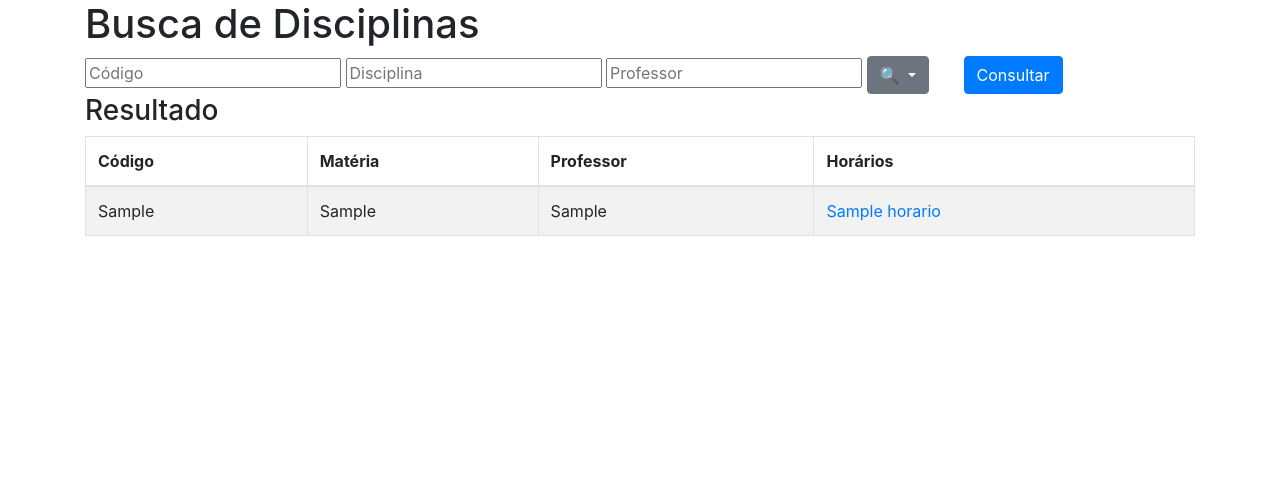
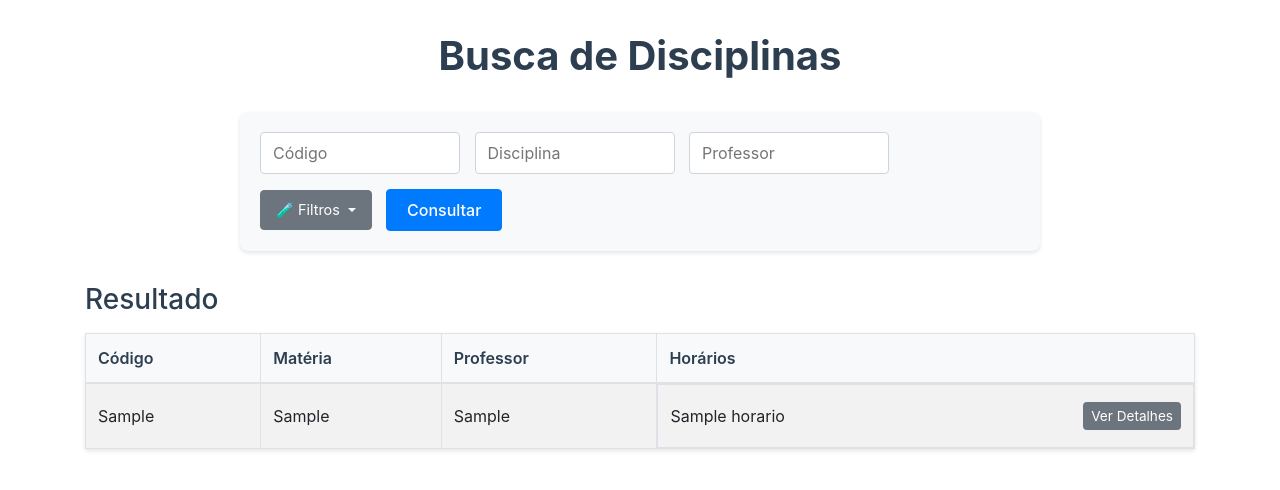
Before and after one commit to BeVieira/PUC-Disciplines-Info, a Django app: template site_disciplines_info/app_disciplines_info/templates/consulta.html in a window 1280 px wide. Shown: the part 76-566 px from the top of the page. Run offline with Django 5.2, Linux system fonts and the light colour scheme; the template is opened without the code that fills it: most values are stand-ins (such as "Sample title", 1, 10 or a date in 2020).

Commit message:
Update consulta.html

```diff
--- a/site_disciplines_info/app_disciplines_info/templates/consulta.html
+++ b/site_disciplines_info/app_disciplines_info/templates/consulta.html
@@ -1,6 +1,171 @@
 {% extends 'base.html' %}
+{% block content %}
+    <style>
+        /* Main title styling */
+        h1 {
+            text-align: center;
+            color: #2c3e50;
+            margin: 2rem 0;
+            font-weight: bold;
+        }
 
-{% block content %}
+        /* Form container styling */
+        form {
+            max-width: 800px;
+            margin: 0 auto;
+            padding: 20px;
+            background-color: #f8f9fa;
+            border-radius: 8px;
+            box-shadow: 0 2px 4px rgba(0,0,0,0.1);
+        }
+
+        /* Input fields styling */
+        input[type="text"] {
+            width: 200px;
+            padding: 8px 12px;
+            margin: 0 10px 15px 0;
+            border: 1px solid #ced4da;
+            border-radius: 4px;
+            transition: border-color 0.2s ease-in-out;
+        }
+
+        input[type="text"]:focus {
+            outline: none;
+            border-color: #0d6efd;
+            box-shadow: 0 0 0 0.2rem rgba(13, 110, 253, 0.25);
+        }
+
+        /* Dropdown button group styling */
+        .btn-group {
+            margin-right: 10px;
+            display: inline-block;
+        }
+
+        /* Filter button styling */
+        .filter-btn {
+            padding: 8px 15px;
+            font-size: 0.9rem;
+        }
+
+        /* Dropdown menu styling */
+        .dropdown-menu {
+            padding: 15px !important;
+            border: none;
+            box-shadow: 0 2px 10px rgba(0,0,0,0.1);
+        }
+
+        /* Checkbox styling */
+        input[type="checkbox"] {
+            margin-right: 8px;
+        }
+
+        /* Labels styling */
+        label {
+            display: block;
+            margin-bottom: 8px;
+            color: #2c3e50;
+        }
+
+        /* Results section styling */
+        h3 {
+            margin: 2rem 0 1rem;
+            color: #2c3e50;
+        }
+
+        /* Table styling */
+        .table {
+            margin-top: 1rem;
+            background-color: white;
+            box-shadow: 0 2px 4px rgba(0,0,0,0.1);
+        }
+
+        .table th {
+            background-color: #f8f9fa;
+            color: #2c3e50;
+            font-weight: 600;
+        }
+
+        /* View Details Button styling */
+        .btn-view-details {
+            background-color: #6c757d;
+            color: white;
+            padding: 4px 8px;
+            border-radius: 4px;
+            font-size: 0.85rem;
+            border: none;
+            margin: 2px 0;
+            transition: background-color 0.2s;
+            text-decoration: none;
+            display: inline-block;
+        }
+
+        .btn-view-details:hover {
+            background-color: #5a6268;
+            color: white;
+            text-decoration: none;
+        }
+
+        /* Schedule cell styling */
+        .schedule-cell {
+            display: flex;
+            flex-direction: column;
+            gap: 5px;
+        }
+
+        .schedule-item {
+            display: flex;
+            justify-content: space-between;
+            align-items: center;
+            padding: 3px 0;
+        }
+
+        .schedule-time {
+            margin-right: 10px;
+            flex: 1;
+        }
+
+        /* No results message styling */
+        h4 {
+            text-align: center;
+            color: #6c757d;
+            margin: 2rem 0;
+        }
+
+        /* Submit button styling */
+        .btn-primary {
+            padding: 8px 20px;
+            font-weight: 500;
+        }
+
+        /* Responsive adjustments */
+        @media (max-width: 768px) {
+            input[type="text"] {
+                width: 100%;
+                margin-right: 0;
+            }
+
+            .btn-group {
+                display: block;
+                margin: 10px 0;
+            }
+
+            .dropdown-menu {
+                width: 100% !important;
+            }
+
+            .schedule-item {
+                flex-direction: column;
+                align-items: flex-start;
+            }
+
+            .btn-view-details {
+                width: 100%;
+                text-align: center;
+                margin-top: 5px;
+            }
+        }
+    </style>
+
     <h1>Busca de Disciplinas</h1>
 
     <form action="{% url 'consultar' %}" method="POST">
@@ -11,8 +176,8 @@
         <input type="text" name="professor" placeholder="Professor">
 
         <div class="btn-group">
-            <button type="button" class="btn btn-secondary dropdown-toggle" data-bs-toggle="dropdown" data-bs-display="static" aria-expanded="false">
-                &#x1F50D;
+            <button type="button" class="btn btn-secondary dropdown-toggle filter-btn" data-bs-toggle="dropdown" data-bs-display="static" aria-expanded="false">
+                &#x1F9EA; Filtros
             </button>
 
             <div class="container text-center">
@@ -64,9 +229,12 @@
                 <td class="align-middle">{{ chave.0 }}</td>
                 <td class="align-middle">{{ chave.1 }}</td>
                 <td class="align-middle">{{ chave.2 }}</td>
-                <td>
+                <td class="schedule-cell">
                     {% for horario in horarios %}
-                        <a href= "{% url 'disciplina' chave.0 chave.2 %}">{{ horario }}</a><br>
+                    <div class="schedule-item">
+                        <span class="schedule-time">{{ horario }}</span>
+                        <a href="{% url 'disciplina' chave.0 chave.2 %}" class="btn-view-details">Ver Detalhes</a>
+                    </div>
                     {% endfor %}
                 </td>
             {% endfor %}
```
